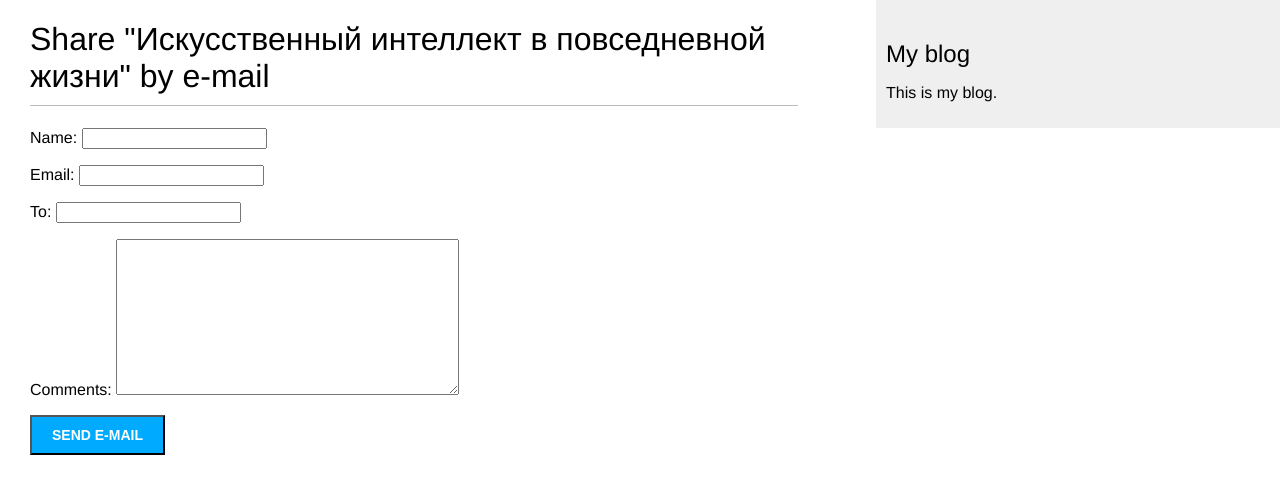
After one commit to ivangol739/blogdjt, a Django app: page /blog/7/share/ in a window 1280 px wide. The commit adds this page. Shown: the top 494 px of the page. Run offline with Django 5.2, Linux system fonts and the light colour scheme; data comes from the database, SQL or seed files in the repository.

Commit message:
add send email

```diff
--- /dev/null
+++ b/blog/forms.py
@@ -0,0 +1,8 @@
+from django import forms
+
+
+class EmailPostForm(forms.Form):
+    name = forms.CharField(max_length=25)
+    email = forms.EmailField()
+    to = forms.EmailField()
+    comments = forms.CharField(required=False, widget=forms.Textarea)
--- a/blog/urls.py
+++ b/blog/urls.py
@@ -9,4 +9,9 @@ urlpatterns = [
     path('<int:year>/<int:month>/<int:day>/<slug:post>/',
          views.post_detail,
          name='post_detail'),
+    path('<int:year>/<int:month>/<int:day>/<slug:post>/',
+         views.post_detail,
+         name='post_detail'),
+    path('<int:post_id>/share/',
+         views.post_share, name='post_share'),
 ]
--- a/blog/views.py
+++ b/blog/views.py
@@ -1,6 +1,10 @@
 from .models import Post
+from .forms import EmailPostForm
 from django.shortcuts import render, get_object_or_404
 from django.core.paginator import Paginator, EmptyPage, PageNotAnInteger
+from django.core.mail import send_mail
+from django.conf import settings
+
 
 
 def post_list(request):
@@ -33,3 +37,30 @@ def post_detail(request, year, month, day, post):
     return render(request,
                   'blog/post/detail.html',
                   {'post': post})
+
+def post_share(request, post_id):
+    # Извлечь пост по идентификатору id
+    post = get_object_or_404(Post, id=post_id, status=Post.Status.PUBLISHED)
+
+    sent = False
+
+    if request.method == 'POST':
+        # Форма была передана на обработку
+        form = EmailPostForm(request.POST)
+        if form.is_valid():
+            # Поля формы успешно прошли валидацию
+            cd = form.cleaned_data
+            post_url = request.build_absolute_uri(
+                post.get_absolute_url())
+            subject = f"{cd['name']} recommends you read " \
+                      f"{post.title}"
+            message = f"Read {post.title} at {post_url}\n\n" \
+                      f"{cd['name']}\'s ({cd['email']}) comments: {cd['comments']}"
+            send_mail(subject, message, settings.EMAIL_HOST_USER,
+                      [cd['to']])
+            sent = True
+    else:
+        form = EmailPostForm()
+    return render(request, 'blog/post/share.html', {'post': post,
+                                                    'form': form,
+                                                    'sent': sent})
--- a/templates/blog/post/detail.html
+++ b/templates/blog/post/detail.html
@@ -6,4 +6,9 @@
         Published {{ post.publish }} by {{ post.author }}
     </p>
     {{ post.body|linebreaks }}
+    <p>
+        <a href="{% url 'blog:post_share' post.id %}">
+            Share this post
+        </a>
+    </p>
 {% endblock %}
--- /dev/null
+++ b/templates/blog/post/share.html
@@ -0,0 +1,20 @@
+{% extends "blog/base.html" %}
+
+{% block title %}Share a post{% endblock %}
+
+{% block content %}
+    {% if sent %}
+        <h1>E-mail successfully sent</h1>
+        <p>
+            "{{ post.title }}" was successfully sent
+            to {{ form.cleaned_data.to }}.
+        </p>
+    {% else %}
+        <h1>Share "{{ post.title }}" by e-mail</h1>
+        <form method="post">
+            {{ form.as_p }}
+            {% csrf_token %}
+            <input type="submit" value="Send e-mail">
+        </form>
+    {% endif %}
+{% endblock %}
```
Also changed, not shown: mysite/settings.py (+13 -0 lines).
